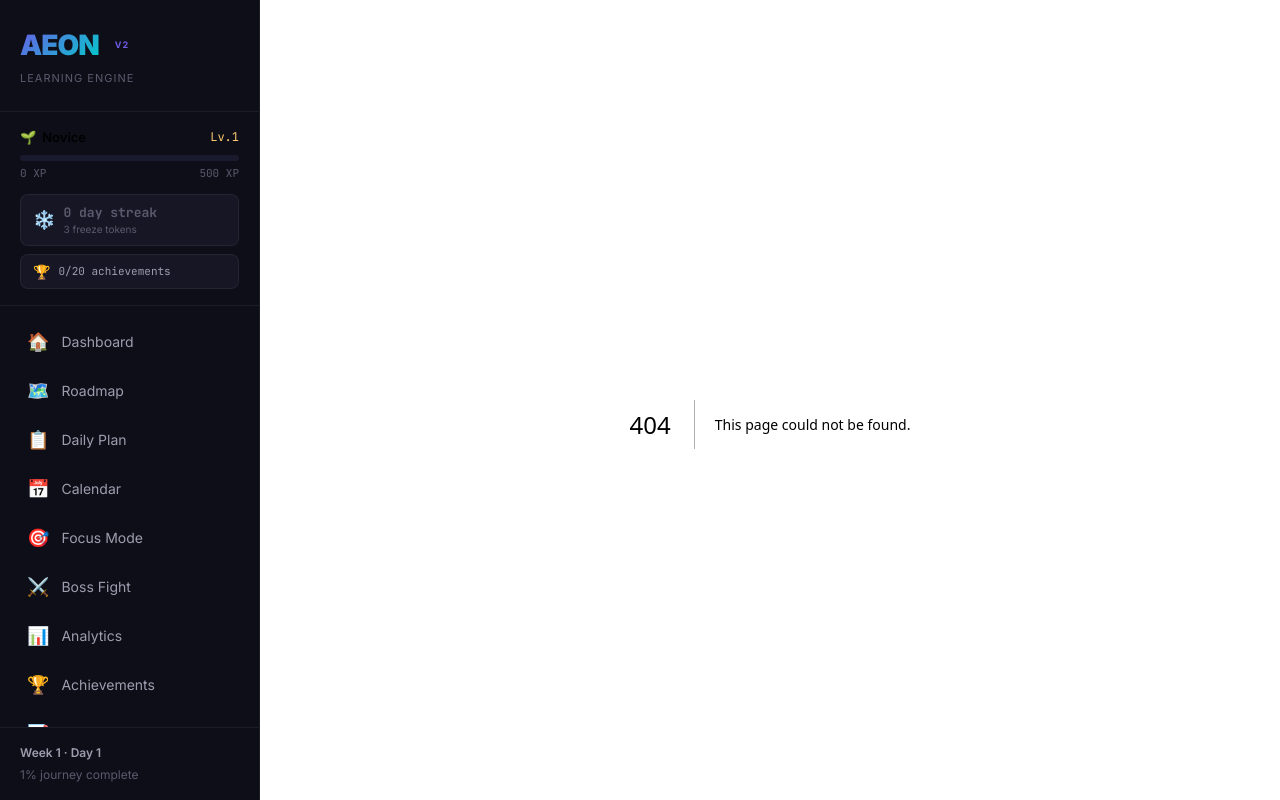
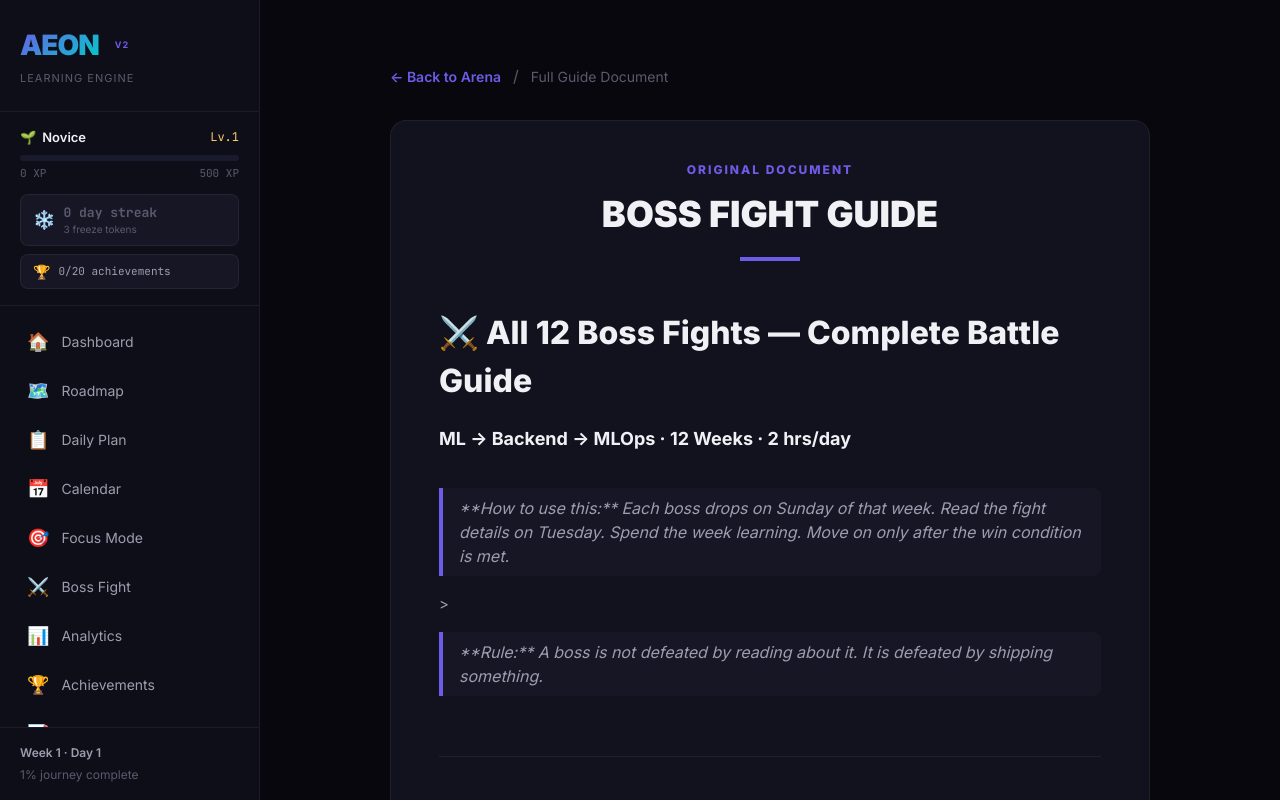
Before and after one commit to nidheerakesh/AEON, a Next.js app: page /boss-fight/guide in a window 1280 px wide. Before the commit this address had no page. Shown: the top 800 px of the page. Built offline with nearby package versions, Linux system fonts and the light colour scheme.

Commit message:
bossfight doc uploaded

```diff
--- /dev/null
+++ b/src/app/boss-fight/guide/page.tsx
@@ -0,0 +1,78 @@
+import { readFileSync } from 'fs';
+import path from 'path';
+import Link from 'next/link';
+
+export default function BossFightGuidePage() {
+  const filePath = path.join(process.cwd(), 'src/bossfight.md');
+  const content = readFileSync(filePath, 'utf8');
+
+  // Simple Markdown to HTML parser
+  const renderMarkdown = (md: string) => {
+    return md
+      .split('\n')
+      .map((line, i) => {
+        // Headers
+        if (line.startsWith('# ')) return <h1 key={i} style={{ fontSize: 32, fontWeight: 800, margin: '32px 0 16px', color: 'var(--text-primary)' }}>{line.slice(2)}</h1>;
+        if (line.startsWith('## ')) return <h2 key={i} style={{ fontSize: 24, fontWeight: 700, margin: '24px 0 12px', color: 'var(--accent-primary)', borderBottom: '1px solid var(--border)', paddingBottom: 8 }}>{line.slice(3)}</h2>;
+        if (line.startsWith('### ')) return <h3 key={i} style={{ fontSize: 18, fontWeight: 700, margin: '20px 0 8px', color: 'var(--text-primary)' }}>{line.slice(4)}</h3>;
+
+        // Lists
+        if (line.startsWith('- [ ] ')) return (
+          <div key={i} style={{ display: 'flex', alignItems: 'center', gap: 10, margin: '4px 0', paddingLeft: 12 }}>
+            <div style={{ width: 16, height: 16, border: '1px solid var(--text-muted)', borderRadius: 4 }} />
+            <span style={{ fontSize: 14, color: 'var(--text-secondary)' }}>{line.slice(6)}</span>
+          </div>
+        );
+        if (line.startsWith('- ')) return <li key={i} style={{ marginLeft: 20, fontSize: 14, color: 'var(--text-secondary)', margin: '4px 0' }}>{line.slice(2)}</li>;
+
+        // Quotes
+        if (line.startsWith('> ')) return (
+          <blockquote key={i} style={{ borderLeft: '4px solid var(--accent-primary)', padding: '8px 16px', background: 'var(--bg-tertiary)', margin: '16px 0', fontStyle: 'italic', color: 'var(--text-secondary)', borderRadius: '0 var(--radius-sm) var(--radius-sm) 0' }}>
+            {line.slice(2)}
+          </blockquote>
+        );
+
+        // Separators
+        if (line === '---') return <hr key={i} style={{ border: 'none', height: 1, background: 'var(--border)', margin: '32px 0' }} />;
+
+        // Table (simple check)
+        if (line.startsWith('|')) return (
+           <div key={i} style={{ fontFamily: 'var(--font-mono)', fontSize: 12, color: 'var(--text-muted)', padding: '2px 8px', background: 'var(--bg-secondary)', borderLeft: '1px solid var(--border)', borderRight: '1px solid var(--border)' }}>{line}</div>
+        );
+
+        // Empty lines
+        if (line.trim() === '') return <div key={i} style={{ height: 12 }} />;
+
+        // Paragraphs
+        return <p key={i} style={{ fontSize: 15, lineHeight: 1.6, color: 'var(--text-secondary)', marginBottom: 8 }}>{line}</p>;
+      });
+  };
+
+  return (
+    <div style={{ maxWidth: 800, margin: '0 auto', padding: '40px 20px' }}>
+      <div style={{ marginBottom: 32, display: 'flex', alignItems: 'center', gap: 12 }}>
+        <Link href="/boss-fight" style={{ textDecoration: 'none', color: 'var(--accent-primary)', fontSize: 14, fontWeight: 600 }}>
+          ← Back to Arena
+        </Link>
+        <span style={{ color: 'var(--text-muted)' }}>/</span>
+        <span style={{ fontSize: 14, color: 'var(--text-muted)' }}>Full Guide Document</span>
+      </div>
+
+      <div className="card" style={{ padding: '40px 48px', background: 'var(--bg-card)' }}>
+        <div style={{ textAlign: 'center', marginBottom: 48 }}>
+            <div style={{ fontSize: 12, color: 'var(--accent-primary)', fontWeight: 800, textTransform: 'uppercase', letterSpacing: '2px', marginBottom: 8 }}>Original Document</div>
+            <h1 style={{ fontSize: 36, fontWeight: 900 }}>BOSS FIGHT GUIDE</h1>
+            <div style={{ width: 60, height: 4, background: 'var(--accent-primary)', margin: '16px auto' }} />
+        </div>
+
+        <div className="markdown-content">
+          {renderMarkdown(content)}
+        </div>
+      </div>
+
+      <div style={{ marginTop: 40, textAlign: 'center', color: 'var(--text-muted)', fontSize: 12 }}>
+        AEON Learning Engine · Phase 1-3 Documentation
+      </div>
+    </div>
+  );
+}
--- a/src/app/boss-fight/page.tsx
+++ b/src/app/boss-fight/page.tsx
@@ -225,12 +225,12 @@ export default function BossFightPage() {
 
         {/* Action Buttons */}
         <div style={{ padding: '0 32px 24px', textAlign: 'center' }}>
+          <div style={{ display: 'flex', gap: 12, justifyContent: 'center' }}>
+            <Link href="/boss-fight/guide" className="btn-ghost" style={{ textDecoration: 'none', display: 'flex', alignItems: 'center', gap: 6, padding: '12px 24px' }}>
+              📖 Read Full Doc
+            </Link>
             {!isCompleted && (
               fighting ? (
-              <div>
-                <p style={{ color: 'var(--text-secondary)', marginBottom: 16, fontSize: 14 }}>
-                  Complete all win conditions, then claim your victory! 🗡️
-                </p>
                 <button
                   className="btn-primary"
                   style={{ padding: '14px 40px', fontSize: 16 }}
@@ -238,7 +238,6 @@ export default function BossFightPage() {
                 >
                   ⚔️ Claim Victory!
                 </button>
-              </div>
               ) : (
                 <button
                   className="btn-primary"
@@ -255,6 +254,7 @@ export default function BossFightPage() {
                 </button>
               )
             )}
+          </div>
           {isCompleted && (
             <div style={{ color: phaseColor, fontWeight: 700, fontSize: 16 }}>
               ✅ Victory! +{boss.xpReward} XP earned
```
Lines whose indentation alone changed are shown as unchanged.
